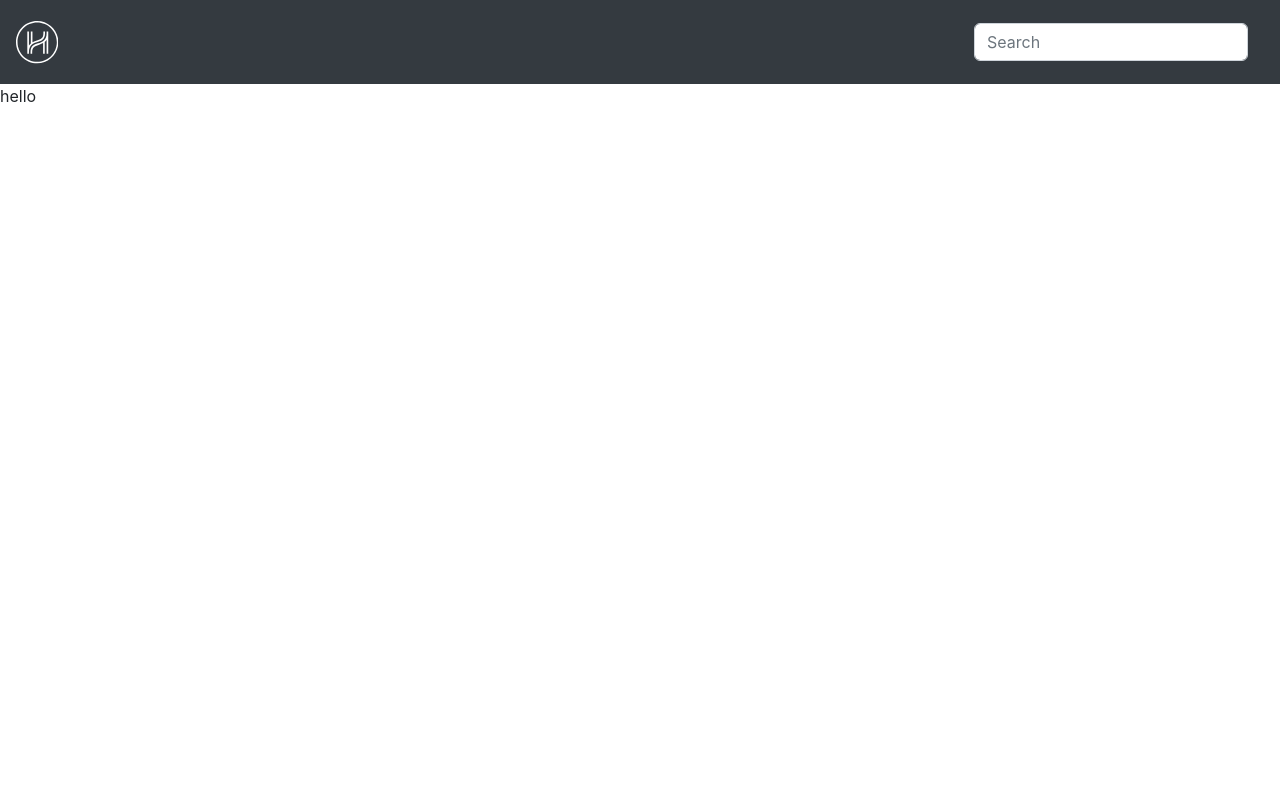
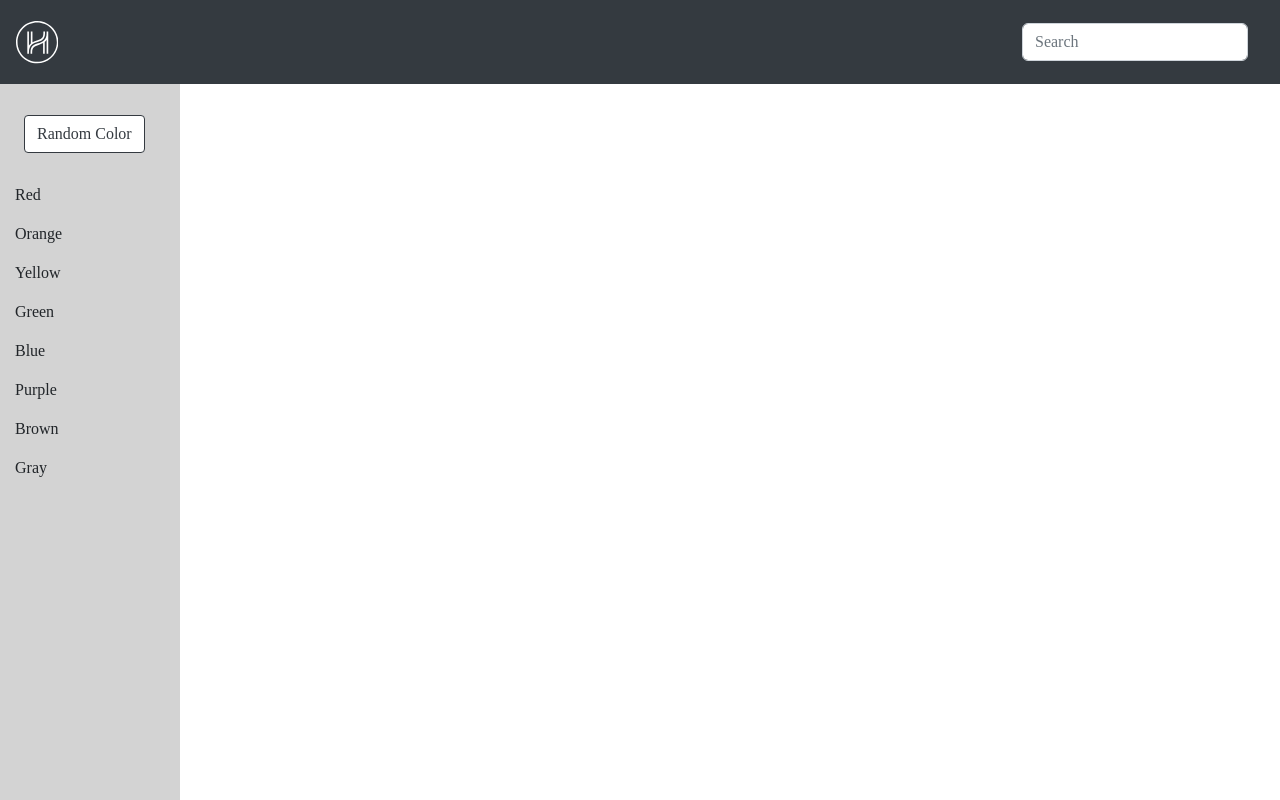
Before and after one commit to GrantEadie/hh-interview-challenge, a React app: page / in a window 1280 px wide. Built offline with nearby package versions, Linux system fonts and the light colour scheme; a web font is replaced by a local one.

Commit message:
finalize sidebar, build main and swatched.

```diff
--- a/src/components/App.js
+++ b/src/components/App.js
@@ -1,8 +1,10 @@
 import Header from "./Header"
+import Sidebar from "./Sidebar"
 
 function App() {
   return (
     <>
+    <Sidebar/>
     <Header/>
     <p>
       hello
--- /dev/null
+++ b/src/components/Sidebar.js
@@ -0,0 +1,19 @@
+import React from "react"
+
+export default function Sidebar() {
+  return (
+    <>
+    <div className="side-bar-container">
+      <button className="btn btn-outline-dark ml-4">Random Color</button>
+      <p>Red</p>
+      <p>Orange</p>
+      <p>Yellow</p>
+      <p>Green</p>
+      <p>Blue</p>
+      <p>Purple</p>
+      <p>Brown</p>
+      <p>Gray</p>
+    </div>
+    </>
+  )
+}
--- a/src/index.css
+++ b/src/index.css
@@ -1,3 +1,30 @@
+@import url('https://fonts.googleapis.com/css2?family=Source+Serif+Pro:wght@200;300;400;600;700;900&display=swap');
+
+body {
+  font-family: 'Source Serif Pro', serif;
+}
+
 .form-control {
   border-radius: 6px;
 }
+
+.side-bar-container {
+  height: 100%;
+  width: 180px;
+  position: fixed;
+  top: 0;
+  left: 0;
+  background-color: lightgrey;
+  overflow-x: hidden;
+  padding-top: 20px;
+  margin-top: 80px;
+}
+
+.side-bar-container * {
+  margin: 15px;
+
+}
+
+.btn-outline-dark {
+  background: white;
+}
```
Also changed, not shown: src/components/Main.js (added), src/components/Swatch.js (added).
